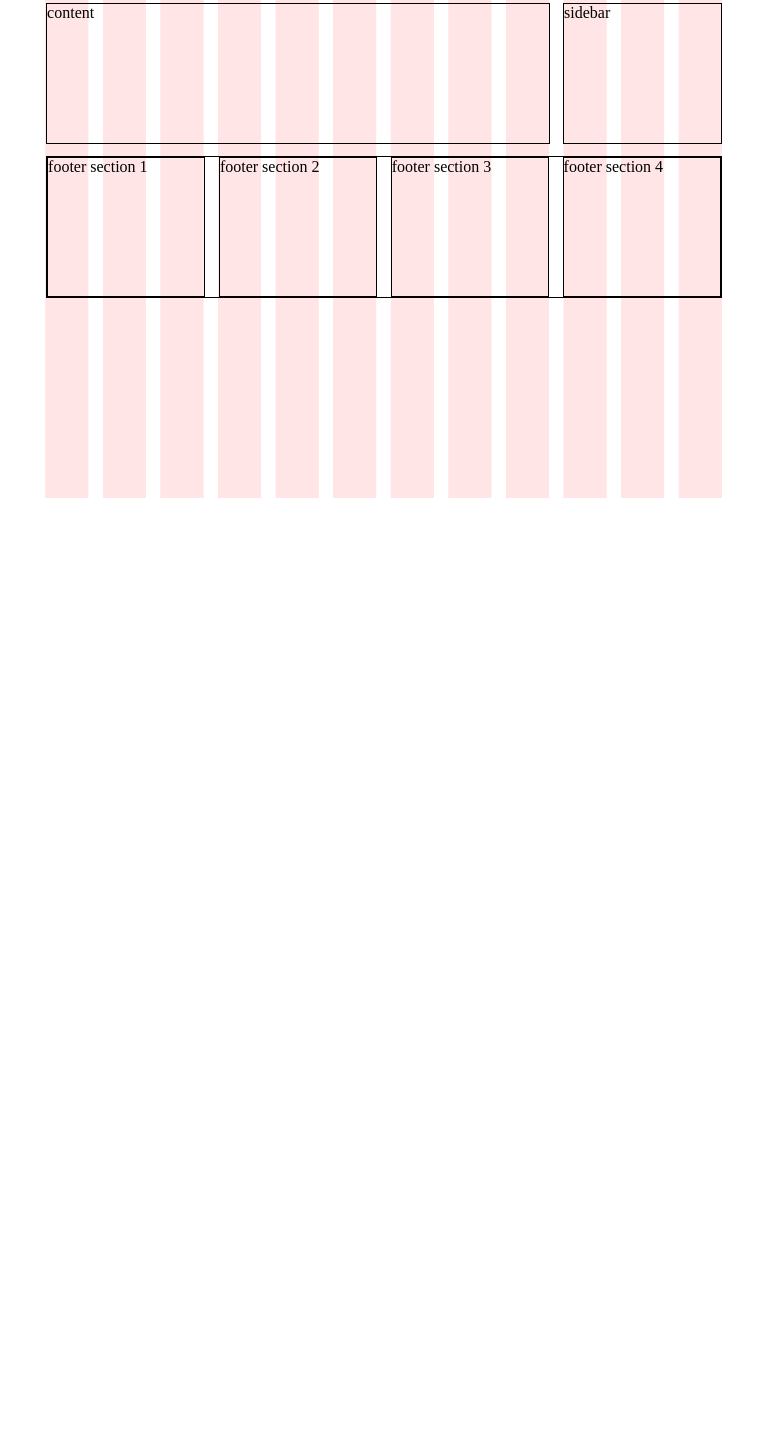
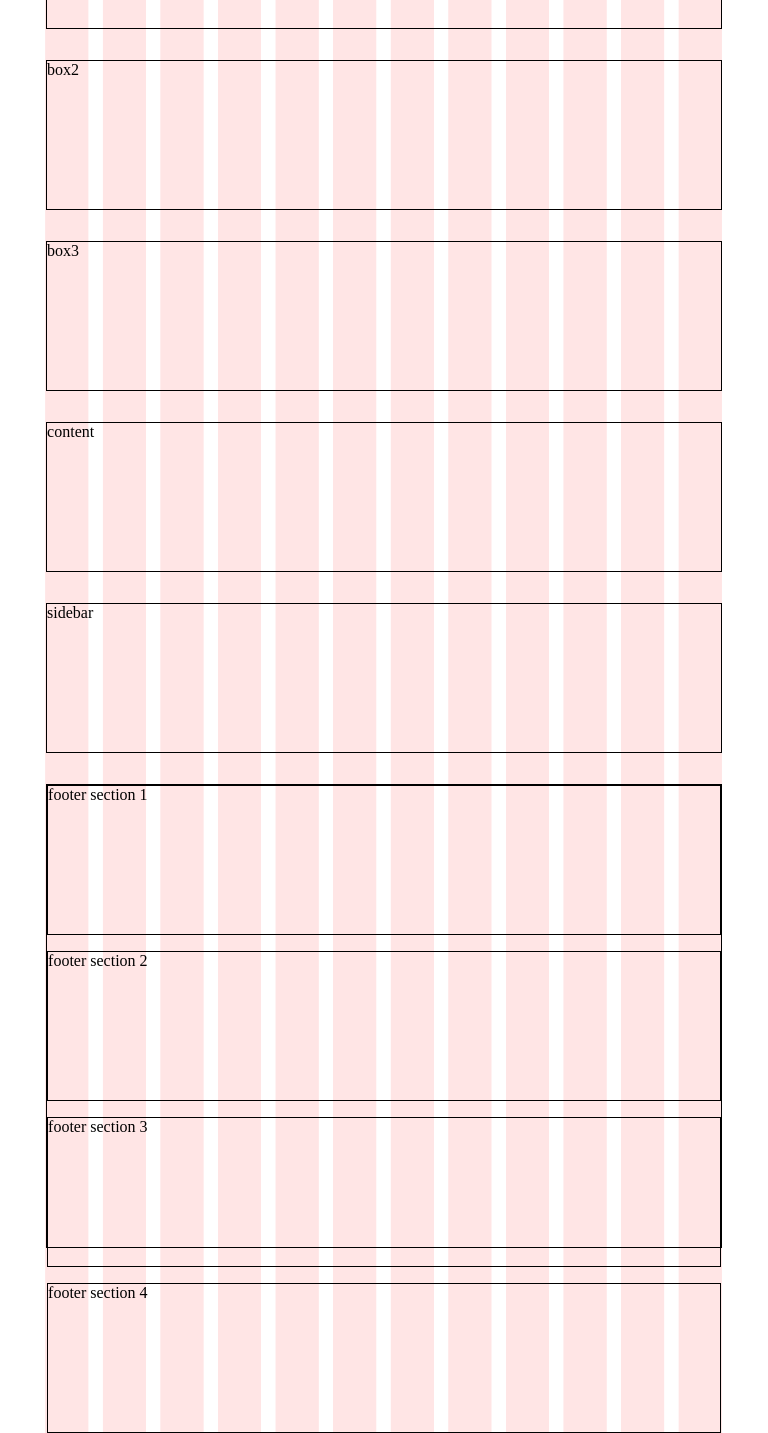
Before and after one commit to oscarlundberg-sthlm/uppgift_2_responsiv_layout, a plain HTML site: page index.html in a window 768 px wide. Shown: the part 302-1735 px from the top of the page. Before the commit the page ends 800 px from the top, so only its background shows below. Drawn offline with Linux system fonts and the light colour scheme.

Commit message:
Responsiveness done

```diff
--- /dev/null
+++ b/css/responsivelayout.css
@@ -0,0 +1,81 @@
+/* Smaller Desktop Screens */
+@media screen and (min-width: 960px) and (max-width: 1200px) {
+    #gridcontainer {
+        display: grid;
+        width: 88%;
+        margin-left: auto;
+        margin-right: auto;
+        grid-template-columns: repeat(12, 1fr);
+        gap: 2%;
+        grid-template-rows: repeat(4, minmax(150px, auto));
+        grid-template-areas:
+            "header  header  header  header  header  header  header  header  header  header  header  header"
+            "box1    box1    box1    box2    box2    box2    box2    box2    box2    box3    box3    box3"
+            "content content content content content content content content sidebar sidebar sidebar sidebar"
+            "footer  footer  footer  footer  footer  footer  footer  footer  footer  footer  footer  footer"
+        ;
+    }
+
+    #footer {
+        display: grid;
+        grid-template-columns: repeat(4, 1fr);
+        gap: 2%;
+    }
+}
+
+/* Tablets like ipads */
+@media screen and (min-width: 768px) and (max-width: 960px) {
+    #gridcontainer {
+        display: grid;
+        width: 88%;
+        margin-left: auto;
+        margin-right: auto;
+        grid-template-columns: repeat(12, 1fr);
+        gap: 2%;
+        grid-template-rows: repeat(4, minmax(150px, auto));
+        grid-template-areas:
+            "header  header  header  header  header  header  header  header  header  header  header  header"
+            "box1    box1    box1    box1    box2    box2    box2    box2    box3    box3    box3    box3"
+            "content content content content content content sidebar sidebar sidebar sidebar sidebar sidebar"
+            "footer  footer  footer  footer  footer  footer  footer  footer  footer  footer  footer  footer"
+        ;
+    }
+
+    #footer {
+        display: grid;
+        grid-template-columns: repeat(2, 1fr);
+        grid-template-rows: repeat(2, minmax(150px, auto));
+        column-gap: 2%;
+        row-gap: 16px;
+    }
+}
+
+/* Phones */
+@media screen and (max-width: 768px) {
+    #gridcontainer {
+        display: grid;
+        width: 88%;
+        margin-left: auto;
+        margin-right: auto;
+        grid-template-columns: repeat(12, 1fr);
+        gap: 2%;
+        grid-template-rows: repeat(7, minmax(150px, auto));
+        grid-template-areas:
+            "header  header  header  header  header  header  header  header  header  header  header  header"
+            "box1    box1    box1    box1    box1    box1    box1    box1    box1    box1    box1    box1"
+            "box2    box2    box2    box2    box2    box2    box2    box2    box2    box2    box2    box2"
+            "box3    box3    box3    box3    box3    box3    box3    box3    box3    box3    box3    box3"
+            "content content content content content content content content content content content content"
+            "sidebar sidebar sidebar sidebar sidebar sidebar sidebar sidebar sidebar sidebar sidebar sidebar"
+            "footer  footer  footer  footer  footer  footer  footer  footer  footer  footer  footer  footer"
+        ;
+    }
+
+    #footer {
+        display: grid;
+        grid-template-columns: repeat(1, auto);
+        grid-template-rows: repeat(4, minmax(150px, auto));
+        column-gap: 2%;
+        row-gap: 16px;
+    }
+}
--- a/css/style.css
+++ b/css/style.css
@@ -17,17 +17,16 @@ body {
 #gridcontainer {
 	display: grid;
 	width: 88%;
-	height: 600px;
 	margin-left: auto;
 	margin-right: auto;
 	grid-template-columns: repeat(12, 1fr);
 	gap: 2%;
-	grid-template-rows: auto;
+	grid-template-rows: repeat(4, minmax(150px, auto));
 	grid-template-areas:
-		"header header header header header header header header header header header header"
-		"box1 box1 box2 box2 box2 box2 box2 box2 box2 box2 box3 box3"
+		"header	 header	 header	 header	 header	 header	 header	 header	 header	 header	 header	 header"
+		"box1	 box1	 box2	 box2	 box2	 box2	 box2	 box2	 box2	 box2	 box3	 box3"
 		"content content content content content content content content content sidebar sidebar sidebar"
-		"footer footer footer footer footer footer footer footer footer footer footer footer"
+		"footer  footer  footer  footer  footer  footer  footer  footer  footer  footer  footer  footer"
 	;
 }
 
--- a/index.html
+++ b/index.html
@@ -1,23 +1,25 @@
 <!DOCTYPE html>
 <html>
 <head>
-	<title></title>
+	<title>Responsive Layout</title>
+	<meta name="viewport" content="width=device-width, initial-scale=1.0">
 	<link rel="stylesheet" type="text/css" href="css/style.css">
+	<link rel="stylesheet" type="text/css" href="css/responsivelayout.css">
 </head>
 <body>
 	<div id="gridcontainer">
-		<div class="itemsborder" id="header">Header</div>
+		<header class="itemsborder" id="header">Header</header>
 		<div class="itemsborder" id="box1">box1</div>
 		<div class="itemsborder" id="box2">box2</div>
 		<div class="itemsborder" id="box3">box3</div>
-		<div class="itemsborder" id="content">content</div>
-		<div class="itemsborder" id="sidebar">sidebar</div>
-		<div class="itemsborder" id="footer">
-			<div class="itemsborder" id="footer-section-1">footer section 1</div>
-			<div class="itemsborder" id="footer-section-2">footer section 2</div>
-			<div class="itemsborder" id="footer-section-3">footer section 3</div>
-			<div class="itemsborder" id="footer-section-4">footer section 4</div>
-		</div>
+		<main class="itemsborder" id="content">content</main>
+		<aside class="itemsborder" id="sidebar">sidebar</aside>
+		<footer class="itemsborder" id="footer">
+			<div class="itemsborder footeritems" id="footer-section-1">footer section 1</div>
+			<div class="itemsborder footeritems" id="footer-section-2">footer section 2</div>
+			<div class="itemsborder footeritems" id="footer-section-3">footer section 3</div>
+			<div class="itemsborder footeritems" id="footer-section-4">footer section 4</div>
+		</footer>
 	</div>
 </body>
 </html>
```
